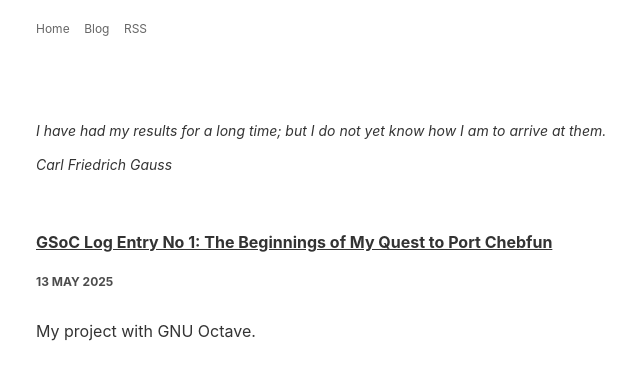
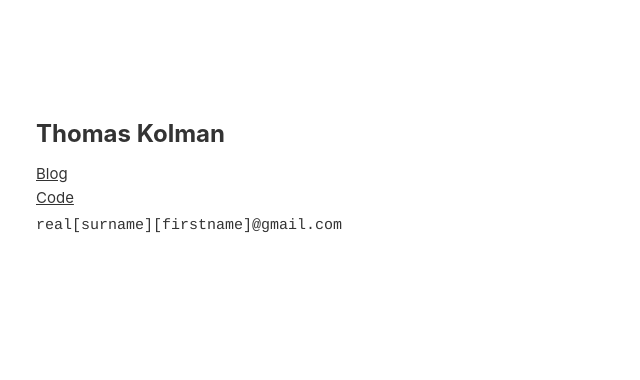
Before and after one commit to kolmanthomas/kolmanthomas.github.io, a Jekyll site: the page built from index.html, in a window 1280 px wide. Shown: the top 380 px of the page, without its empty margins (254-894 px from the left). Built offline with Jekyll 4.4.1, drawn with Linux system fonts in a browser that asks for light colours.

Commit message:
Got home page working.

```diff
--- a/index.html
+++ b/index.html
@@ -1,67 +1,35 @@
 ---
-title: blog
+title: home
 ---
+<!DOCTYPE html>
+<html><head>
+<meta http-equiv="content-type" content="text/html; charset=UTF-8">
+	<title>Thomas Kolman</title>
+	<meta charset="UTF-8">
+	<meta content="width=device-width, initial-scale=1" name="viewport">
 
-<html>
-<head>
-    <title>Thomas Kolman</title>
-    <meta charset='UTF-8'>
-    <meta content='width=device-width, initial-scale=1' name='viewport'/>
+	<meta name="description" content="Thomas Kolman.">
+	<meta name="keywords" content="computer science, machine learning, statistics">
+	<meta name="author" content="Thomas Kolman">
 
-    <meta name='description' content='The personal website of Thomas Kolman.'>
-    <!-- A decent browser will parse this fine:
-         https://webmasters.stackexchange.com/questions/92744. -->
-    <meta name='keywords' content='
-        machine learning,
-        statistics,
-        numerical analysis,
-        computer science
-    '>
-    <meta name='author' content='Thomas Kolman'>
-
-    <link rel='shortcut icon' href='/favicon.png?v=e' />
-    <link href='/css/blog.css' rel='stylesheet'/>
-    <script type="text/javascript" id="MathJax-script" async
-    src="https://cdn.jsdelivr.net/npm/mathjax@3/es5/tex-mml-chtml.js">
-    </script>
+	<link rel="stylesheet" type="text/css" href="main.css">
+	<link rel="shortcut icon" href="https://gregorygundersen.com/favicon.png?v=e">
+</head>
+<body>
+	<div id="landing">
+		<h1>Thomas Kolman</h1>
+		<ul id="links">
+			<li>
+				<a href="blog.html">Blog</a>
+			</li>
+			<li>
+				<a href="http://www.github.com/kolmanthomas" target="_blank">Code</a>
+			</li>
+			<li id="contact">
+				real[surname][firstname]@gmail.com
+			</li>
+		</ul>
+	</div>
 
 
-    {% include mathjax.html %}
-</head>
-<body>
-    {% include nav.html %}
-    <div id='blog' class='wrap'>
-        <div id='intro'>
-            <div class='quote'>
-                <p>I have had my results for a long time; but I do not yet know how I am to arrive at them.</p>
-                <p> </p>
-                <a>Carl Friedrich Gauss</a>
-            </div>
-        </div>
-        <div id='posts' class='section'>
-            {% for post in site.posts %}
-                <div class='post-row'>
-                    <p class='post-title'>
-                        <a href="{{ post.url }}">
-                            <div>
-                                <b>
-                            {{ post.title }}
-                                </b>
-                            </div>
-                        </a>
-                    </p>
-                    <p class='post-date'>
-                        {{ post.date | date_to_long_string }}
-                    </p>
-                </div>
-                <p class='post-subtitle'>
-                    <div>
-                    {{ post.subtitle }}
-                    <div>
-                </p>
-                <span class='hidden'>{{ forloop.index }}</span>
-            {% endfor %}
-        </div>
-    </div>
-</body>
-</html>
+</body></html>
```
Also changed, not shown: blog.html (added, +68 -0 lines).
